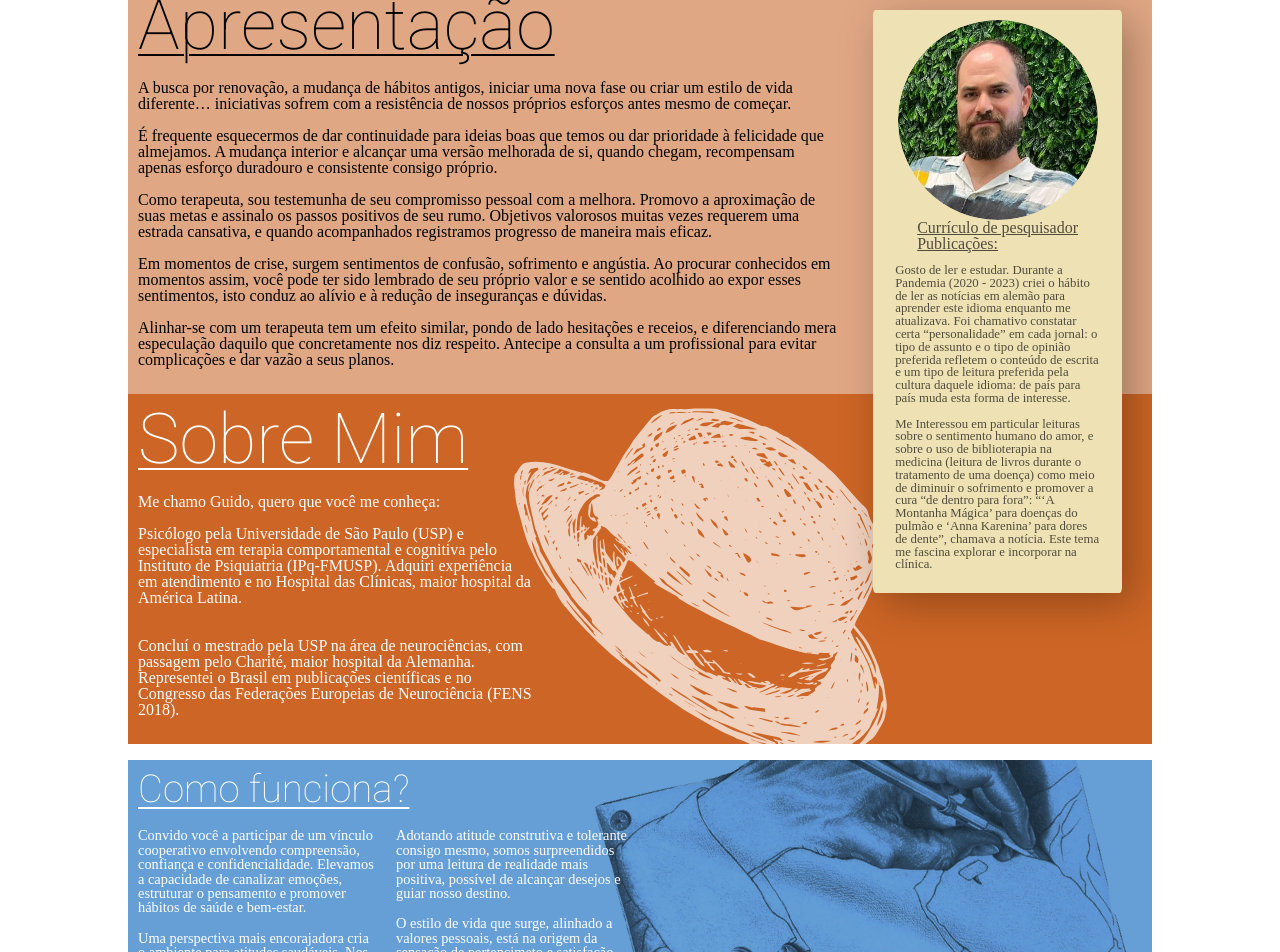
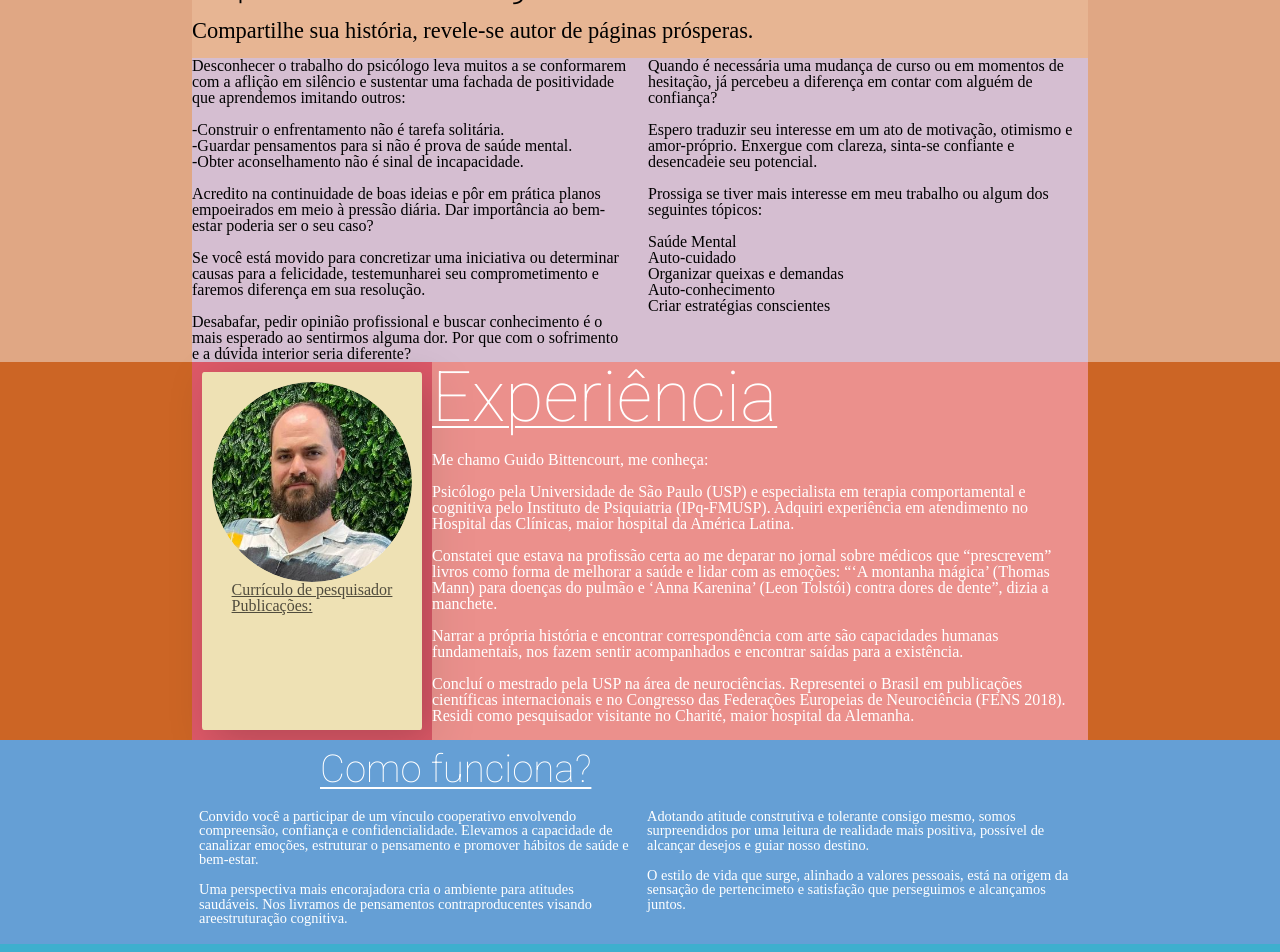
Before and after one commit to satyrmont/gbPsi, a React (Vite) app: page / in a window 1280 px wide. Shown: the part 240-1192 px from the top of the page. Built offline with nearby package versions, Linux system fonts and the light colour scheme; a web font is replaced by a local one.

Commit message:
Layout Rework. Intro WIP. Section horizontal fill. Removed Images.

```diff
--- a/src/App.jsx
+++ b/src/App.jsx
@@ -24,8 +24,8 @@ function App() {
           {/* <Trajetoria /> */}
           <ComoFunciona />
           {/* <Metodo /> */}
-          {/* <QueEsperar /> */}
-          {/* <PerguntasFrequent es /> */}
+          <QueEsperar />
+          <PerguntasFrequentes />
           <Contato />
           <Mapa />
         </body>
--- a/src/pages/0-Logo.page.jsx
+++ b/src/pages/0-Logo.page.jsx
@@ -87,7 +87,7 @@ const LogoSection = styled(Section)`
   justify-content: start;
   overflow: visible;
   height: 130px;
-  margin-bottom: 32px;
+  /* margin-bottom: 32px; */
 
   /* background: radial-gradient(circle at 100%, #1d3a6a, black); */
   filter: drop-shadow(10px 10px 12px #0000002c);
@@ -96,7 +96,7 @@ const LogoSection = styled(Section)`
   z-index: -1;
 
   @media (min-width: 768px) {
-    margin-top: calc(var(--nav-height) + 18px);
+    margin-top: calc(var(--nav-height));
   }
 
   /* background: rgb(2, 0, 36);
--- a/src/pages/1-Intro.page.jsx
+++ b/src/pages/1-Intro.page.jsx
@@ -17,73 +17,69 @@ function Intro() {
   return (
     <IntroSection>
       <ContentContainer_Intro>
-        <Title>
-          <strong>Apresentação</strong>
-        </Title>
+        <Title>Apresentação</Title>
         <IntroText>
+          <h2>
+            Compartilhe sua história, revele-se autor de páginas prósperas.
+          </h2>
+          <br />
+          <IntroText_Wrapper>
             <p>
-            A busca por renovação, a mudança de hábitos antigos, iniciar uma
-            nova fase ou criar um estilo de vida diferente… iniciativas sofrem
-            com a resistência de nossos próprios esforços antes mesmo de
-            começar.
+              Desconhecer o trabalho do psicólogo leva muitos a se conformarem
+              com a aflição em silêncio e sustentar uma fachada de positividade
+              que aprendemos imitando outros:
             </p>
-
+            <ul>
+              <li>-Construir o enfrentamento não é tarefa solitária.</li>
+              <li>-Guardar pensamentos para si não é prova de saúde mental.</li>
+              <li>-Obter aconselhamento não é sinal de incapacidade.</li>
+            </ul>
+            <br />
             <p>
-            É frequente esquecermos de dar continuidade para ideias boas que
-            temos ou dar prioridade à felicidade que almejamos. A mudança
-            interior e alcançar uma versão melhorada de si, quando chegam,
-            recompensam apenas esforço duradouro e consistente consigo próprio.{" "}
+              Acredito na continuidade de boas ideias e pôr em prática planos
+              empoeirados em meio à pressão diária. Dar importância ao bem-estar
+              poderia ser o seu caso?
             </p>
-
             <p>
-            Como terapeuta, sou testemunha de seu compromisso pessoal com a
-            melhora. Promovo a aproximação de suas metas e assinalo os passos
-            positivos de seu rumo. Objetivos valorosos muitas vezes requerem uma
-            estrada cansativa, e quando acompanhados registramos progresso de
-            maneira mais eficaz.
+              Se você está movido para concretizar uma iniciativa ou determinar
+              causas para a felicidade, testemunharei seu comprometimento e
+              faremos diferença em sua resolução.
             </p>
-
             <p>
-            Em momentos de crise, surgem sentimentos de confusão, sofrimento e
-            angústia. Ao procurar conhecidos em momentos assim, você pode ter
-            sido lembrado de seu próprio valor e se sentido acolhido ao expor
-            esses sentimentos, isto conduz ao alívio e à redução de inseguranças
-            e dúvidas.
+              Desabafar, pedir opinião profissional e buscar conhecimento é o
+              mais esperado ao sentirmos alguma dor. Por que com o sofrimento e
+              a dúvida interior seria diferente?{" "}
             </p>
-
             <p>
-            Alinhar-se com um terapeuta tem um efeito similar, pondo de lado
-            hesitações e receios, e diferenciando mera especulação daquilo que
-            concretamente nos diz respeito. Antecipe a consulta a um
-            profissional para evitar complicações e dar vazão a seus planos.
+              Quando é necessária uma mudança de curso ou em momentos de
+              hesitação, já percebeu a diferença em contar com alguém de
+              confiança?
             </p>
+            <p>
+              Espero traduzir seu interesse em um ato de motivação, otimismo e
+              amor-próprio. Enxergue com clareza, sinta-se confiante e
+              desencadeie seu potencial.
+            </p>
+            <p>
+              Prossiga se tiver mais interesse em meu trabalho ou algum dos
+              seguintes tópicos:
+            </p>
+            <ul>
+              <li>Saúde Mental</li>
+              <li>Auto-cuidado</li>
+              <li>Organizar queixas e demandas</li>
+              <li>Auto-conhecimento</li>
+              <li>Criar estratégias conscientes</li>
+            </ul>
+          </IntroText_Wrapper>
         </IntroText>
       </ContentContainer_Intro>
       {/* <CarouselContainer>
         <GBCarousel />
       </CarouselContainer> */}
 
-      <ContentContainer_SobreMim>
-        <ContentWrapper_SobreMim>
-          <SectionText_SobreMim>
-            <Title_SobreMim>Sobre Mim</Title_SobreMim>
-            <p>Me chamo Guido, quero que você me conheça:</p>
-            <p>
-              Psicólogo pela Universidade de São Paulo (USP) e especialista em
-              terapia comportamental e cognitiva pelo Instituto de Psiquiatria
-              (IPq-FMUSP). Adquiri experiência em atendimento e no Hospital das
-              Clínicas, maior hospital da América Latina.
-            </p>
-            <br />
-            <p>
-              Concluí o mestrado pela USP na área de neurociências, com passagem
-              pelo Charité, maior hospital da Alemanha. Representei o Brasil em
-              publicações científicas e no Congresso das Federações Europeias de
-              Neurociência (FENS 2018).
-            </p>
-          </SectionText_SobreMim>
-        </ContentWrapper_SobreMim>
-      </ContentContainer_SobreMim>
+      <ContentContainer_Experiencia>
+        <ContentWrapper_Experiencia>
           <PortraitSection>
             <ContainerPortraitAndLinks>
               <PortraitContainer>
@@ -111,28 +107,40 @@ function Intro() {
                 </div>
               </Links>
             </ContainerPortraitAndLinks>
-        <About>
+          </PortraitSection>
+          <SectionText_Experiencia>
+            <Title_Experiencia>Experiência</Title_Experiencia>
+            <p>Me chamo Guido Bittencourt, me conheça:</p>
+
             <p>
-            Gosto de ler e estudar. Durante a Pandemia (2020 - 2023) criei o
-            hábito de ler as notícias em alemão para aprender este idioma
-            enquanto me atualizava. Foi chamativo constatar certa
-            “personalidade” em cada jornal: o tipo de assunto e o tipo de
-            opinião preferida refletem o conteúdo de escrita e um tipo de
-            leitura preferida pela cultura daquele idioma: de país para país
-            muda esta forma de interesse.
+              Psicólogo pela Universidade de São Paulo (USP) e especialista em
+              terapia comportamental e cognitiva pelo Instituto de Psiquiatria
+              (IPq-FMUSP). Adquiri experiência em atendimento no Hospital das
+              Clínicas, maior hospital da América Latina.
             </p>
-          <br />
             <p>
-            Me Interessou em particular leituras sobre o sentimento humano do
-            amor, e sobre o uso de biblioterapia na medicina (leitura de livros
-            durante o tratamento de uma doença) como meio de diminuir o
-            sofrimento e promover a cura “de dentro para fora”: “‘A Montanha
-            Mágica’ para doenças do pulmão e ‘Anna Karenina’ para dores de
-            dente”, chamava a notícia. Este tema me fascina explorar e
-            incorporar na clínica.
+              Constatei que estava na profissão certa ao me deparar no jornal
+              sobre médicos que “prescrevem” livros como forma de melhorar a
+              saúde e lidar com as emoções: “‘A montanha mágica’ (Thomas Mann)
+              para doenças do pulmão e ‘Anna Karenina’ (Leon Tolstói) contra
+              dores de dente”, dizia a manchete.
             </p>
-        </About>
-      </PortraitSection>
+
+            <p>
+              Narrar a própria história e encontrar correspondência com arte são
+              capacidades humanas fundamentais, nos fazem sentir acompanhados e
+              encontrar saídas para a existência.
+            </p>
+
+            <p>
+              Concluí o mestrado pela USP na área de neurociências. Representei
+              o Brasil em publicações científicas internacionais e no Congresso
+              das Federações Europeias de Neurociência (FENS 2018). Residi como
+              pesquisador visitante no Charité, maior hospital da Alemanha.
+            </p>
+          </SectionText_Experiencia>
+        </ContentWrapper_Experiencia>
+      </ContentContainer_Experiencia>
     </IntroSection>
   );
 }
@@ -144,92 +152,90 @@ const IntroSection = styled(Section)`
   overflow: hidden;
   display: flex;
   flex-direction: column;
+  align-items: center;
   padding: 0px;
 
-  position: relative;
+  /* position: relative; */
 `;
 
 const ContentContainer_Intro = styled(ContentContainer)`
   box-sizing: border-box;
-  padding: 10px;
+  /* padding: 10px; */
+  display: flex;
+  flex-direction: column;
+  align-items: start;
+  width: 70%;
+
+  background-color: #ffe4c43a;
 `;
 
 const CarouselContainer = styled.div`
   width: 80%;
 `;
 
+const IntroText_Wrapper = styled.div`
+  column-count: 2;
+  width: 100%;
+
+  p {
+    break-inside: avoid;
+  }
+
+  background-color: #c9c4ff94;
+`;
+
 const IntroText = styled(SectionText)`
-  width: 70%;
   display: block;
   word-wrap: break-word;
-  /* p {
-    overflow-wrap: break-word;
-  } */
-  /* column-count: 2; */
+  width: 100%;
+
+  h2 {
+    font-weight: 300;
+    font-size: calc(var(--title-font-size) * 0.32);
+  }
 `;
 
-const ContentContainer_SobreMim = styled(ContentContainer)`
+const ContentContainer_Experiencia = styled(ContentContainer)`
+  background-color: var(--color_D1);
+  width: 100%;
+`;
+
+const ContentWrapper_Experiencia = styled.div`
+  display: flex;
   flex-direction: row;
-  justify-content: end;
-  background-color: var(--color_D1);
+  text-align: start;
+  justify-content: space-between;
   position: relative;
+
+  width: var(--content-width);
+  background-color: #f848d462;
+`;
+const SectionText_Experiencia = styled(SectionText)`
+  color: white;
   box-sizing: border-box;
-  padding: 10px;
+  column-count: 2;
 
-  &::before {
-    content: "";
-    position: absolute;
+  overflow: hidden;
+  /* margin-left: 20px; */
 
-    top: 20%;
-    right: 26dvw;
-
-    width: 200px;
-    height: 200px;
-    background-image: url("hat.svg");
-    background-repeat: no-repeat;
-    background-size: contain;
-    background-position: center;
-    transform: rotate(30deg) scale(250%);
-    mix-blend-mode: luminosity;
-    /* transform: rotate(-30deg) scale(-225%, 225%); */
-    opacity: 0.7;
-    overflow: hidden;
+  background-color: #ffe4c463;
+  p {
+    break-inside: avoid;
   }
 `;
-const SectionText_SobreMim = styled(SectionText)`
-  width: 40%;
-  display: flex;
-  color: white;
 
-  overflow: hidden;
-  /* justify-content: end; */
-  /* align-items: end; */
-  /* text-align: end; */
-  /* right: 20dvw; */
-`;
-
-const ContentWrapper_SobreMim = styled.div`
-  /* width: 40dvw; */
-  display: flex;
-  flex-direction: column;
-  text-align: start;
-  justify-content: start;
-  position: relative;
-`;
-
-const Title_SobreMim = styled(Title)`
+const Title_Experiencia = styled(Title)`
   color: white;
 `;
 const PortraitSection = styled.div`
-  position: absolute;
-  /* color: white; */
   color: #000000a9;
 
   background-color: var(--color_0);
 
-  right: 30px;
-  top: 30px;
-
+  /* margin-top: 10px; */
+  /* margin-bottom: 10px; */
+  margin: 10px;
+  box-sizing: border-box;
   padding: 10px;
   border-radius: 1%;
   display: flex;
@@ -237,7 +243,7 @@ const PortraitSection = styled.div`
   justify-content: start;
   font-size: clamp(18px, 2vw, 20px);
 
-  filter: drop-shadow(10px 10px 20px #00000047);
+  filter: drop-shadow(10px 10px 20px #00000031);
 `;
 const ContainerPortraitAndLinks = styled.div`
   display: flex;
@@ -267,16 +273,14 @@ const PortraitContainer = styled.div`
   overflow: hidden;
   border-radius: 50%;
   display: flex;
-  /* align-items: center; */
-  /* justify-content: center; */
 `;
 
 const Portrait = styled.img`
-  height: 100%; // Fill the container's height
-  width: 100%; // Fill the container's width
-  object-fit: cover; // Ensures the image covers the entire circular container
-  object-position: center; // Positions the image at the center of the circular mask
-  border-radius: 50%; // Applies the circular mask effect
+  height: 100%;
+  width: 100%;
+  object-fit: cover;
+  object-position: center;
+  border-radius: 50%;
 `;
 
 const StyledIcon = styled.svg`
--- a/src/pages/3-ComoFunciona.page.jsx
+++ b/src/pages/3-ComoFunciona.page.jsx
@@ -86,38 +86,21 @@ const Section_ComoFunciona = styled(Section)`
   flex-direction: column;
   overflow: hidden;
 
+  width: 100%;
+
   /* position: relative; */
 `;
 const ContentContainer_ComoFunciona = styled(ContentContainer)`
   position: relative;
   overflow: hidden;
-  width: 100%;
+  /* width: 100%; */
   box-sizing: border-box;
   padding: 10px;
-
-  &::before {
-    content: "";
-    position: absolute;
-
-    right: 80px;
-    top: -3dvw;
-
-    width: 400px;
-    height: 400px;
-    background-image: url("escherHands.png");
-    mix-blend-mode: multiply;
-    background-repeat: no-repeat;
-    background-size: contain;
-    background-position: center;
-    transform: rotate(-30deg) scale(-150%, 150%);
-    /* transform: rotate(-30deg) scale(-225%, 225%); */
-    opacity: 0.8;
-  }
 `;
 
 const SectionText_ComoFunciona = styled(SectionText)`
   font-size: calc(var(--text-font-size) * 0.9);
-  max-width: 50%;
+  width: 70%;
   display: block;
   column-count: 2;
   p {
@@ -134,39 +117,19 @@ const Title_ComoFunciona = styled(Title)`
 const ContentContainer_Metodo = styled(ContentContainer)`
   width: 100%;
   background-color: var(--color_C1);
-  align-items: end;
   overflow: hidden;
   position: relative;
   box-sizing: border-box;
   padding: 10px;
-  &::before {
-    content: "";
-    position: absolute;
-
-    left: 20px;
-    top: 35%;
-
-    width: 400px;
-    height: 400px;
-    max-height: 90%;
-    background-image: url("labyrinth.png");
-    mix-blend-mode: multiply;
-    background-repeat: no-repeat;
-    background-size: contain;
-    background-position: center;
-    transform: scale(200%);
-    /* transform: rotate(-30deg) scale(-225%, 225%); */
-    opacity: 0.8;
-  }
 `;
 
 const ContentWrapper_Metodo = styled.div`
   display: flex;
   flex-direction: column;
-  /* background-color: #9b691e; */
+  background-color: #9b691e;
   text-align: center;
   align-items: center;
-  width: 50dvw;
+  width: var(--content-width);
   overflow: hidden;
 `;
 
--- a/src/style/GlobalStyle.js
+++ b/src/style/GlobalStyle.js
@@ -30,6 +30,8 @@ const GlobalStyle = createGlobalStyle`
 
         --scroll-bar-width: 6px;
         --scroll-bar-width-large: 8px;
+
+        --content-width: 70%;
 
 
         --color_0: #eee1b4;
--- a/src/style/PageContainers.jsx
+++ b/src/style/PageContainers.jsx
@@ -2,10 +2,10 @@ import { styled } from "styled-components";
 
 const Section = styled.section`
   height: fit-content;
-  width: 80dvw;
+  width: 100%;
   overflow: hidden;
 
-  margin-bottom: 16px;
+  /* margin-bottom: 16px; */
 
   display: flex;
   flex-direction: row;
@@ -23,7 +23,8 @@ const Section = styled.section`
 const ContentContainer = styled.div`
   display: flex;
   flex-direction: column;
-  /* padding: 10px; */
+  justify-content: center;
+  align-items: center;
 
   @media (max-width: 768px) {
     /* padding: 3dvh 2dvw; */
@@ -35,7 +36,7 @@ const SectionText = styled.div`
   white-space: break-spaces;
   word-wrap: break-word;
   height: fit-content;
-  /* max-height: 96dvh; */
+  width: 60dvw;
 
   display: flex;
   flex-direction: column;
```
Lines whose indentation alone changed are shown as unchanged.
